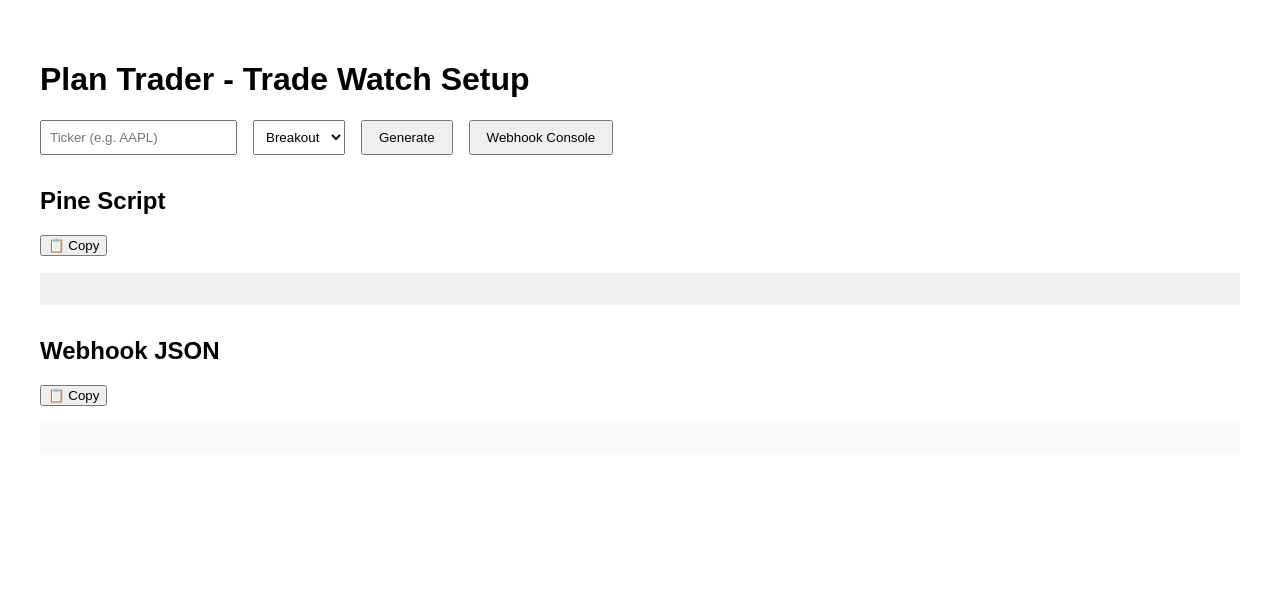
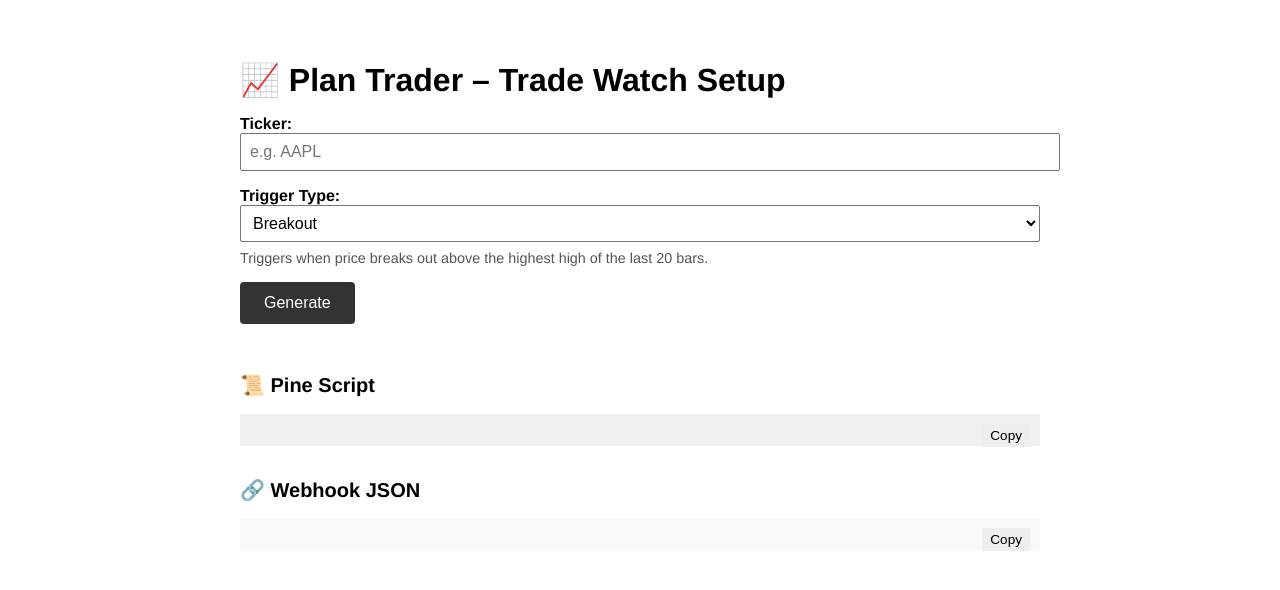
Before and after one commit to unicorntrader/ct3000-planner, a Next.js app: page / in a window 1280 px wide. Shown: the top 590 px of the page. Built offline with nearby package versions, Linux system fonts and the light colour scheme.

Commit message:
Update index.jsx

```diff
--- a/pages/index.jsx
+++ b/pages/index.jsx
@@ -1,22 +1,19 @@
 import React, { useState } from 'react';
-import { useRouter } from 'next/router';
 
 export default function Home() {
   const [ticker, setTicker] = useState('');
   const [trigger, setTrigger] = useState('breakout');
   const [pineCode, setPineCode] = useState('');
   const [webhookJson, setWebhookJson] = useState('');
-  const [copied, setCopied] = useState({ pine: false, json: false });
-
-  const router = useRouter();
+  const [copied, setCopied] = useState(false);
 
   const generate = () => {
     const pine = `//@version=5
-indicator("Trade Watch: ${trigger.charAt(0).toUpperCase() + trigger.slice(1)} Trigger", overlay=true)
+indicator("Trade Watch: Breakout Trigger", overlay=true)
 resistance = ta.highest(high, 20)
-${trigger} = close > resistance
-plotshape(${trigger}, location=location.belowbar, style=shape.labelup, color=color.green, text="🚨")
-alertcondition(${trigger}, title="${trigger.charAt(0).toUpperCase() + trigger.slice(1)} Trigger", message='{"userId":"anton123","symbol":"{{ticker}}","setup":"${trigger}","price":{{close}},"volume":{{volume}},"timestamp":"{{time}}"}')`;
+breakout = close > resistance
+plotshape(breakout, location=location.belowbar, style=shape.labelup, color=color.green, text="🚨")
+alertcondition(breakout, title="Breakout Trigger", message='{"userId":"anton123","symbol":"{{ticker}}","setup":"breakout","price":{{close}},"volume":{{volume}},"timestamp":"{{time"}}')`;
 
     const json = {
       userId: "anton123",
@@ -31,49 +28,59 @@ alertcondition(${trigger}, title="${trigger.charAt(0).toUpperCase() + trigger.sl
     setWebhookJson(JSON.stringify(json, null, 2));
   };
 
-  const copyToClipboard = (text, type) => {
-    navigator.clipboard.writeText(text);
-    setCopied(prev => ({ ...prev, [type]: true }));
-    setTimeout(() => setCopied(prev => ({ ...prev, [type]: false })), 2000);
+  const copyToClipboard = (text) => {
+    navigator.clipboard.writeText(text).then(() => {
+      setCopied(true);
+      setTimeout(() => setCopied(false), 1500);
+    });
+  };
+
+  const strategyDescriptions = {
+    breakout: "Triggers when price breaks out above the highest high of the last 20 bars.",
+    retest: "(To be implemented) Triggers when price retests a defined level after breakout.",
+    hhhl: "(To be implemented) Triggers when price forms higher highs and higher lows, suggesting uptrend continuation."
   };
 
   return (
-    <div style={{ padding: "2rem", fontFamily: "sans-serif" }}>
-      <h1>Plan Trader - Trade Watch Setup</h1>
+    <div style={{ padding: "2rem", fontFamily: "Helvetica, sans-serif", maxWidth: "800px", margin: "auto" }}>
+      <h1 style={{ fontSize: "2rem", marginBottom: "1rem" }}>📈 Plan Trader – Trade Watch Setup</h1>
 
+      <label style={{ fontWeight: "bold" }}>Ticker:</label><br />
       <input
         value={ticker}
         onChange={e => setTicker(e.target.value)}
-        placeholder="Ticker (e.g. AAPL)"
-        style={{ marginRight: "1rem", padding: "0.5rem" }}
+        placeholder="e.g. AAPL"
+        style={{ padding: "0.5rem", fontSize: "1rem", width: "100%", marginBottom: "1rem" }}
       />
 
+      <label style={{ fontWeight: "bold" }}>Trigger Type:</label><br />
       <select
         value={trigger}
         onChange={e => setTrigger(e.target.value)}
-        style={{ marginRight: "1rem", padding: "0.5rem" }}
+        style={{ padding: "0.5rem", fontSize: "1rem", width: "100%", marginBottom: "0.5rem" }}
       >
         <option value="breakout">Breakout</option>
         <option value="retest">Retest</option>
         <option value="hhhl">HH/HL</option>
       </select>
+      <div style={{ fontSize: "0.9rem", color: "#555", marginBottom: "1rem" }}>{strategyDescriptions[trigger]}</div>
 
-      <button onClick={generate} style={{ marginRight: "1rem", padding: "0.5rem 1rem" }}>Generate</button>
-      <button onClick={() => router.push('/console')} style={{ padding: "0.5rem 1rem" }}>Webhook Console</button>
+      <button
+        onClick={generate}
+        style={{ padding: "0.75rem 1.5rem", fontSize: "1rem", backgroundColor: "#333", color: "#fff", border: "none", borderRadius: "4px", cursor: "pointer", marginBottom: "2rem" }}
+      >Generate</button>
 
-      <h2 style={{ marginTop: "2rem" }}>Pine Script</h2>
-      <button onClick={() => copyToClipboard(pineCode, 'pine')} style={{ marginBottom: "0.25rem" }}>
-        {copied.pine ? '✅' : '📋'} Copy
-      </button>
-      {copied.pine && <div style={{ fontSize: "0.9rem", color: "black", marginBottom: "0.5rem" }}>Copied to clipboard</div>}
-      <pre style={{ background: "#f0f0f0", padding: "1rem" }}>{pineCode}</pre>
+      <h2 style={{ fontSize: "1.25rem" }}>📜 Pine Script</h2>
+      <pre style={{ background: "#f0f0f0", padding: "1rem", whiteSpace: "pre-wrap", wordBreak: "break-word", position: "relative" }}>
+        <button onClick={() => copyToClipboard(pineCode)} style={{ position: "absolute", top: 10, right: 10, fontSize: "0.85rem", background: copied ? "#000" : "#eee", color: copied ? "#fff" : "#000", padding: "0.25rem 0.5rem", border: "none", cursor: "pointer" }}>{copied ? "✔ Copied" : "Copy"}</button>
+        {pineCode}
+      </pre>
 
-      <h2 style={{ marginTop: "2rem" }}>Webhook JSON</h2>
-      <button onClick={() => copyToClipboard(webhookJson, 'json')} style={{ marginBottom: "0.25rem" }}>
-        {copied.json ? '✅' : '📋'} Copy
-      </button>
-      {copied.json && <div style={{ fontSize: "0.9rem", color: "black", marginBottom: "0.5rem" }}>Copied to clipboard</div>}
-      <pre style={{ background: "#f9f9f9", padding: "1rem" }}>{webhookJson}</pre>
+      <h2 style={{ fontSize: "1.25rem", marginTop: "2rem" }}>🔗 Webhook JSON</h2>
+      <pre style={{ background: "#f9f9f9", padding: "1rem", whiteSpace: "pre-wrap", wordBreak: "break-word", position: "relative" }}>
+        <button onClick={() => copyToClipboard(webhookJson)} style={{ position: "absolute", top: 10, right: 10, fontSize: "0.85rem", background: copied ? "#000" : "#eee", color: copied ? "#fff" : "#000", padding: "0.25rem 0.5rem", border: "none", cursor: "pointer" }}>{copied ? "✔ Copied" : "Copy"}</button>
+        {webhookJson}
+      </pre>
     </div>
   );
 }
```
